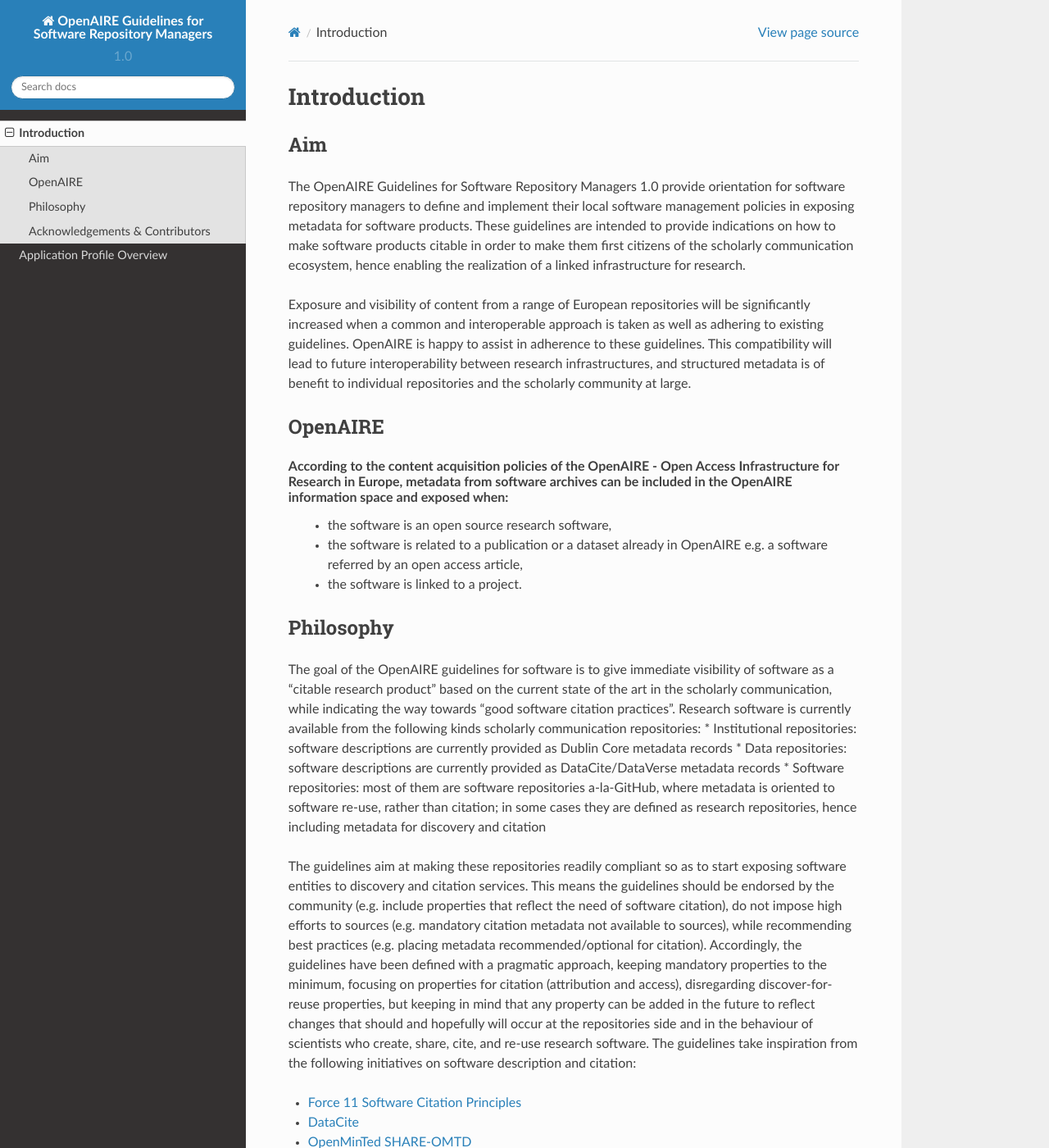
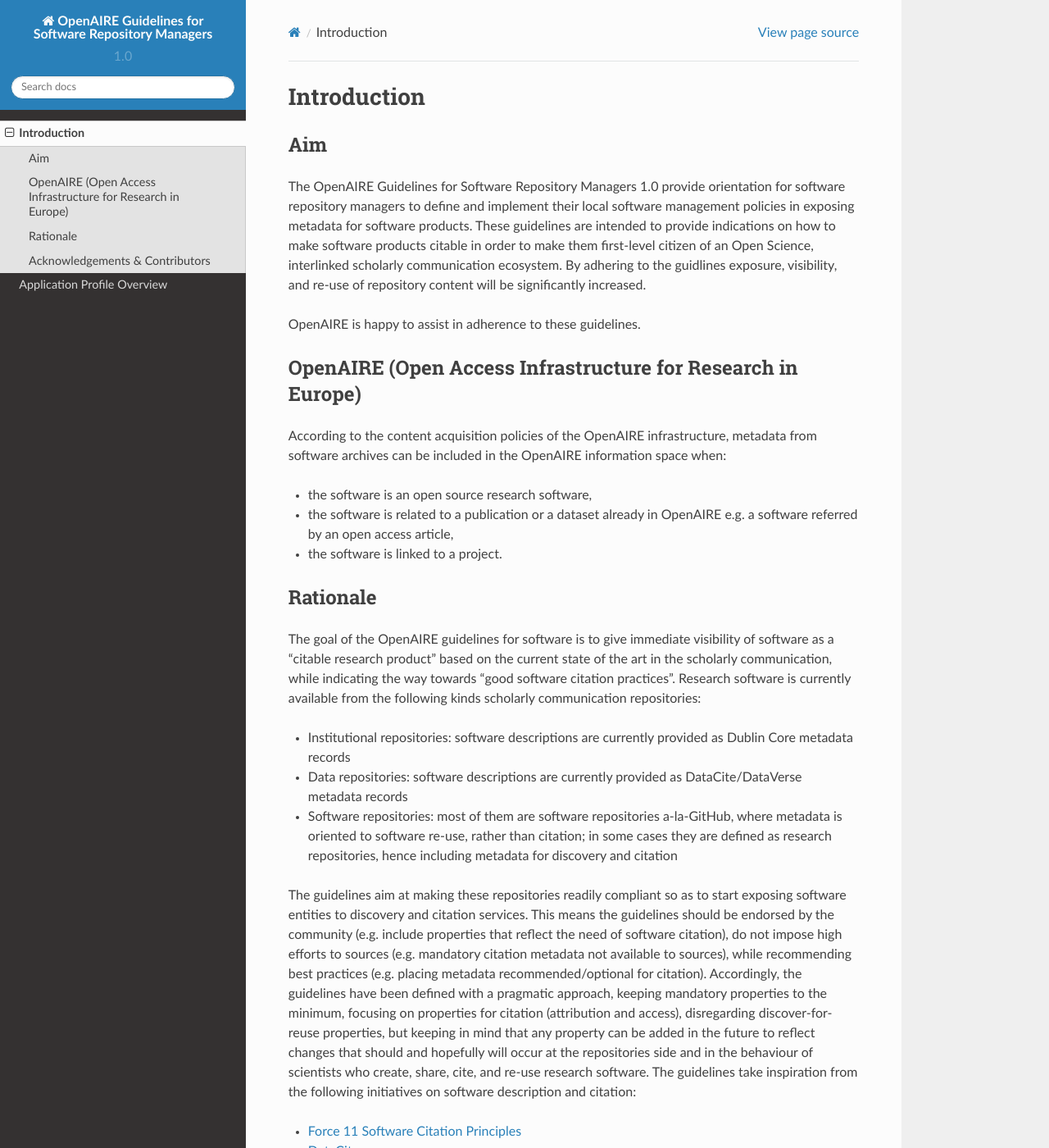
Before and after one commit to mirima2/software_guidelines, a Sphinx documentation site: the page built from docs/source/introduction.rst, in a window 1280 px wide and 1400 px high. Shown: the whole window at 82% size. Built offline with Sphinx 7.4.7 and the Read the Docs theme 2.0.0, drawn with Linux system fonts in a browser that asks for light colours.

Commit message:
Update introduction.rst

```diff
--- a/docs/source/introduction.rst
+++ b/docs/source/introduction.rst
@@ -5,20 +5,23 @@
 
 Aim
 ^^^^^^^^^^^^^^^^^^^^^^^^^^^^^^^
-The OpenAIRE Guidelines for Software Repository Managers 1.0 provide orientation for software repository managers to define and implement their local software management policies in exposing metadata for software products. These guidelines are intended to provide indications on how to make software products citable in order to make them first citizens of the scholarly communication ecosystem, hence enabling the realization of a linked infrastructure for research.
+The OpenAIRE Guidelines for Software Repository Managers 1.0 provide orientation for software repository managers to define and implement their local software management policies in exposing metadata for software products. These guidelines are intended to provide indications on how to make software products citable in order to make them first-level citizen of an Open Science, interlinked scholarly communication ecosystem. By adhering to the guidlines exposure, visibility, and re-use of repository content will be significantly increased.
 
-Exposure and visibility of content from a range of European repositories will be significantly increased when a common and interoperable approach is taken as well as adhering to existing guidelines. OpenAIRE is happy to assist in adherence to these guidelines. This compatibility will lead to future interoperability between research infrastructures, and structured metadata is of benefit to individual repositories and the scholarly community at large.
+OpenAIRE is happy to assist in adherence to these guidelines.
 
-OpenAIRE
+OpenAIRE (Open Access Infrastructure for Research in Europe)
 ^^^^^^^^^^^^^^^^^^^^^^^^^^^^^^^
-According to the content acquisition policies of the OpenAIRE - Open Access Infrastructure for Research in Europe, metadata from software archives can be included in the OpenAIRE information space and exposed when:
-	* the software is an open source research software,
-	* the software is related to a publication or a dataset already in OpenAIRE e.g. a software referred by an open access article,
-	* the software is linked to a project.
 
-Philosophy
+According to the content acquisition policies of the OpenAIRE infrastructure, metadata from software archives can be included in the OpenAIRE information space when:
+
+* the software is an open source research software,
+* the software is related to a publication or a dataset already in OpenAIRE e.g. a software referred by an open access article,
+* the software is linked to a project.
+
+Rationale
 ^^^^^^^^^^^^^^^^^^^^^^^^^^^^^^^
 The goal of the OpenAIRE guidelines for software is to give immediate visibility of software as a "citable research product” based on the current state of the art in the scholarly communication, while indicating the way towards "good software citation practices". Research software is currently available from the following kinds scholarly communication repositories:
+
 * Institutional repositories: software descriptions are currently provided as Dublin Core metadata records
 * Data repositories: software descriptions are currently provided as DataCite/DataVerse metadata records
 * Software repositories: most of them are software repositories a-la-GitHub, where metadata is oriented to software re-use, rather than citation; in some cases they are defined as research repositories, hence including metadata for discovery and citation
```
